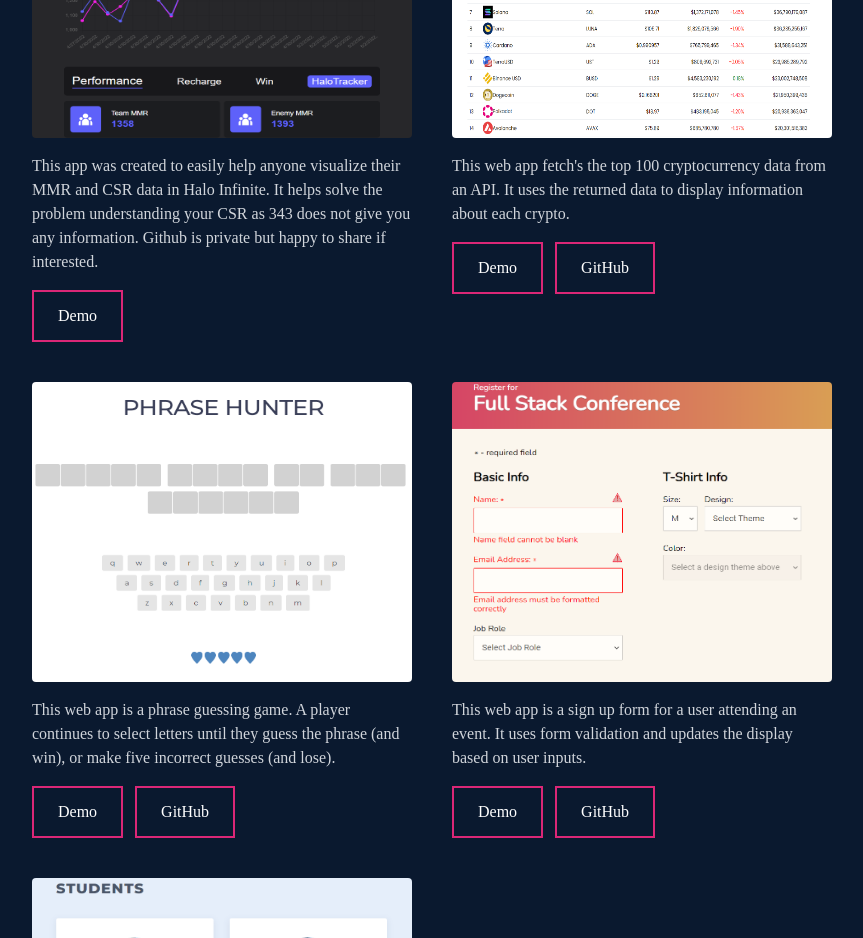
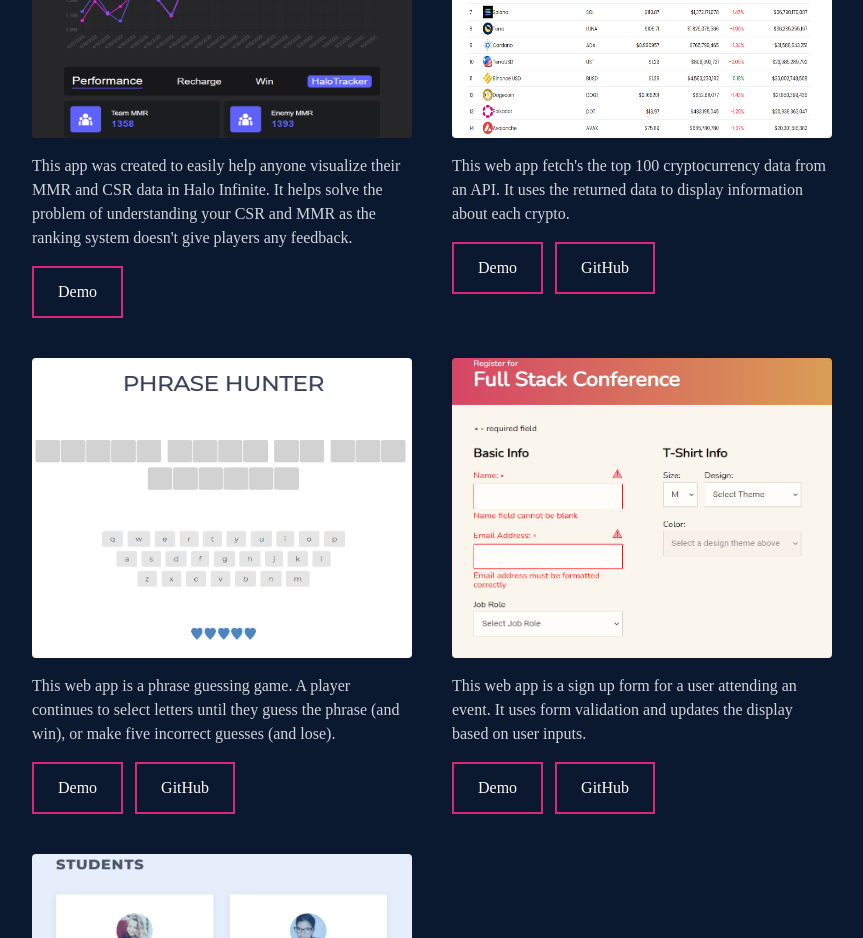
Before and after one commit to dougbeckwith/portfolio, a React (Create React App) app: page / in a window 1280 px wide. Shown: the part 2440-3378 px from the top of the page, without its empty margins (53-916 px from the left). Built offline with nearby package versions, Linux system fonts and the light colour scheme.

Commit message:
update project description

```diff
--- a/src/projects.js
+++ b/src/projects.js
@@ -9,7 +9,7 @@ const Projects = [
     id: 5,
     image: img5,
     description: `This app was created to easily help anyone visualize their MMR and CSR data in Halo Infinite.
-     It helps solve the problem understanding your CSR as 343 does not give you any information. Github is private but happy to share if interested.
+     It helps solve the problem of understanding your CSR and MMR as the ranking system doesn't give players any feedback.
     `,
     demo: true,
     demoLink: 'https://halommr.com',
```
